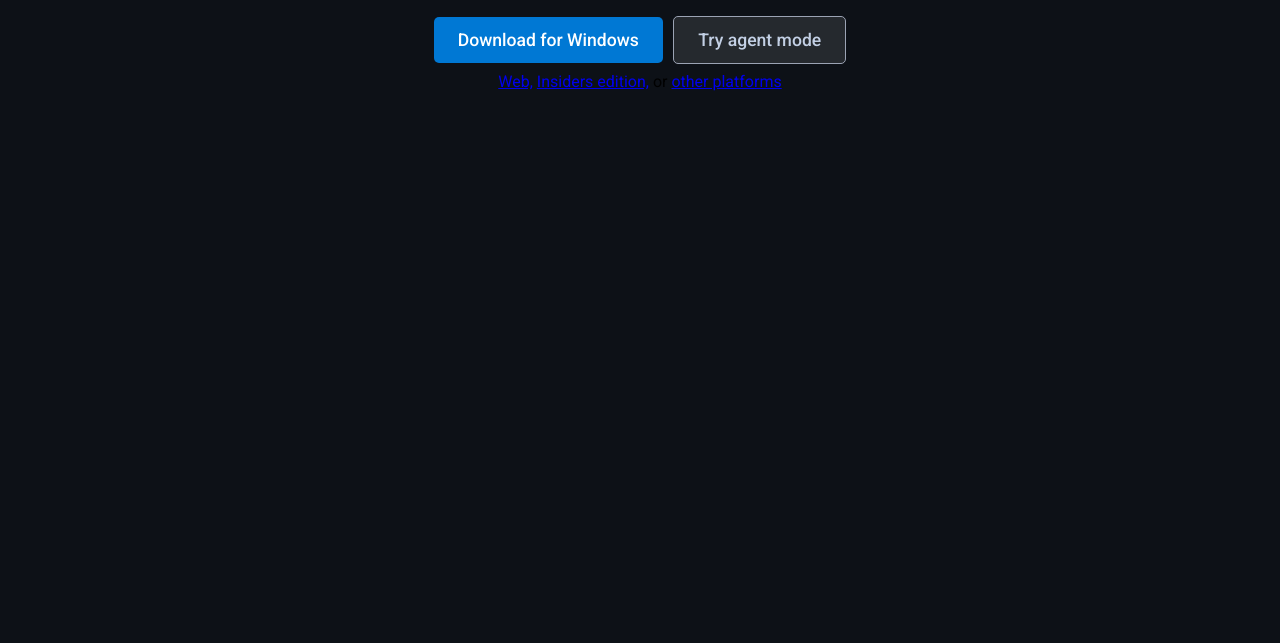
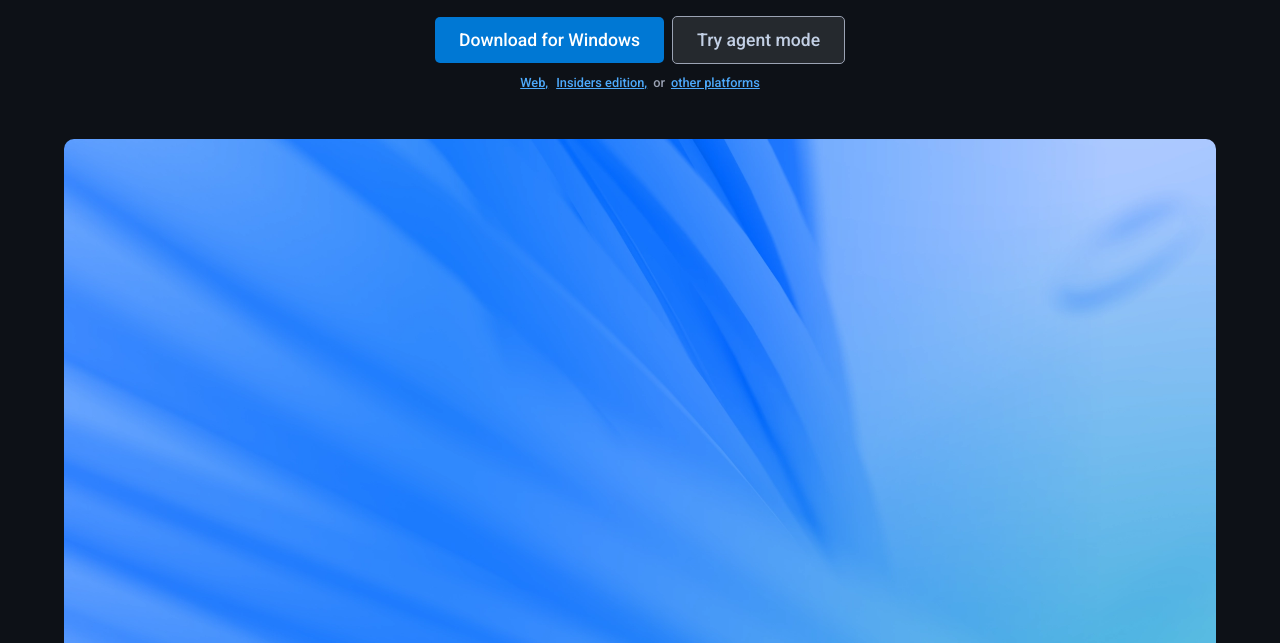
Before and after one commit to sourabhjaishwal/vscode-homepage-clone, a plain HTML site: page index.html in a window 1280 px wide. Shown: the part 309-952 px from the top of the page. Before the commit the page ends 800 px from the top, so only its background shows below. Drawn offline with Linux system fonts and the light colour scheme.

Commit message:
more links, hover and webp image

```diff
--- a/index.html
+++ b/index.html
@@ -39,11 +39,23 @@
           <button class="download">Download for Windows</button>
           <button class="try-agent-mode">Try agent mode</button>
         </div>
-        <div class="links-section-hidden">
+        <div class="small-links">
           <span><a href="#">Web,</a></span>
           <span><a href="#">Insiders edition,</a></span>
           <span>or</span>
           <span><a href="#">other platforms</a></span>
+        </div>
+        <div class="hover-container">
+          <div class="hover-hidden">
+            <p>
+              By using VS Code, you agree to its <a href="#">license</a> and
+              <a href="#">privacy statement.</a>
+            </p>
+          </div>
+        </div>
+        <div class="hero-background">
+          <img src="./assets/hero-background.webp" alt="hero-background-image">
+          <button>Reply</button>
         </div>
       </section>
     </main>
--- a/styles.css
+++ b/styles.css
@@ -125,6 +125,7 @@ nav button:hover {
     flex-direction: column;
     justify-content: center;
     align-items: center;
+    flex-wrap: wrap;
 }
 
 .hero-section h1 span {
@@ -134,34 +135,89 @@ nav button:hover {
     font-size: 4.5rem;
 }
 
+.hero-section .buttons {
+    display: flex;
+    justify-content: center;
+    align-items: center;
+    flex-wrap: wrap;
+    gap: 0.5rem;
+    /* optional: replaces margin between buttons */
+    margin-top: 1.2rem;
+}
+
+.hero-section .buttons .download,
+.hero-section .buttons .try-agent-mode {
+    padding: 0.8rem 1.5rem;
+    font-size: 1.1rem;
+    font-weight: 500;
+    border-radius: 5px;
+    cursor: pointer;
+    transition: background-color 0.3s ease;
+}
+
 .hero-section .buttons .download {
     background-color: #0078d4;
-    border-radius: 5px;
+    color: #fff;
     border: none;
-    padding: 0.8rem 1.5rem;
-    font-size: 1.1rem;
-    margin: 1.2rem 0.2rem 0.5rem 0.2rem;
-    color: #fff;
-    font-weight: 500;
 }
 
 .hero-section .buttons .download:hover {
     background-color: #00589b;
+}
+
+.hero-section .buttons .try-agent-mode {
+    background-color: #25292e;
+    color: #c3d0e5;
+    border: 0.5px solid #9ba3b4;
+}
+
+.hero-section .buttons .try-agent-mode:hover {
+    background-color: rgba(255, 255, 255, 0.3);
+}
+
+.hero-section .small-links a,
+.hero-section .small-links span {
+    font-size: 0.8rem;
+    font-weight: 500;
+    margin-top: 0.3rem;
+    display: inline-block;
+}
+
+.hero-section .small-links a {
+    color: #4daafc;
+    padding: 2px;
+}
+
+.hero-section .small-links span {
+    color: #9ba3b4;
+}
+
+.hero-section .hover-hidden {
+    opacity: 0;
+    visibility: hidden;
+    text-align: center;
+    padding: 1rem;
+    font-size: 0.8rem;
+    color: #9ba3b4;
+    transition: opacity 0.4s ease, visibility 0.4s ease;
+}
+
+.hero-section .hover-container:hover .hover-hidden {
+    opacity: 1;
+    visibility: visible;
+}
+
+.hover-hidden a {
+    color: #c3d0e5;
+}
+
+.hover-hidden span {
+    text-decoration: underline;
     cursor: pointer;
 }
 
-.hero-section .buttons .try-agent-mode {
-    padding: 0.8rem 1.5rem;
-    font-size: 1.1rem;
-    border: 0.5px solid #9ba3b4;
-    background-color: #25292E;
-    color: #c3d0e5;
-    font-weight: 500;
-    border-radius: 5px;
-    margin: 1.2rem 0.2rem 0.5rem 0.2rem;
+.hero-background img {
+    width: 100%;
+    object-fit: cover;
+    border-radius: 10px;
 }
-
-.hero-section .buttons .try-agent-mode:hover {
-    cursor: pointer;
-    background-color: rgba(255, 255, 255, 0.3);
-}
```
Also changed, not shown: assets/hero-background.webp (added).
